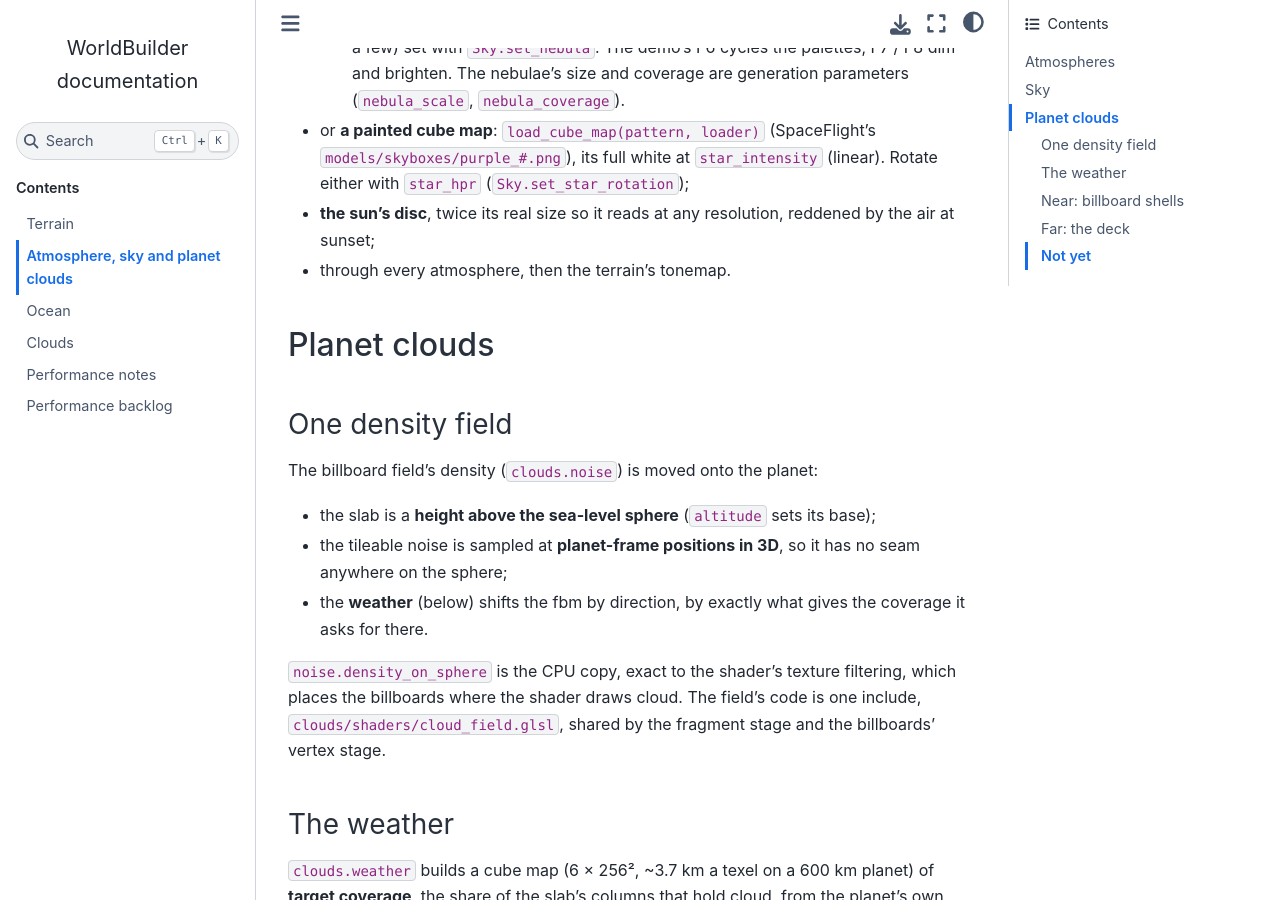
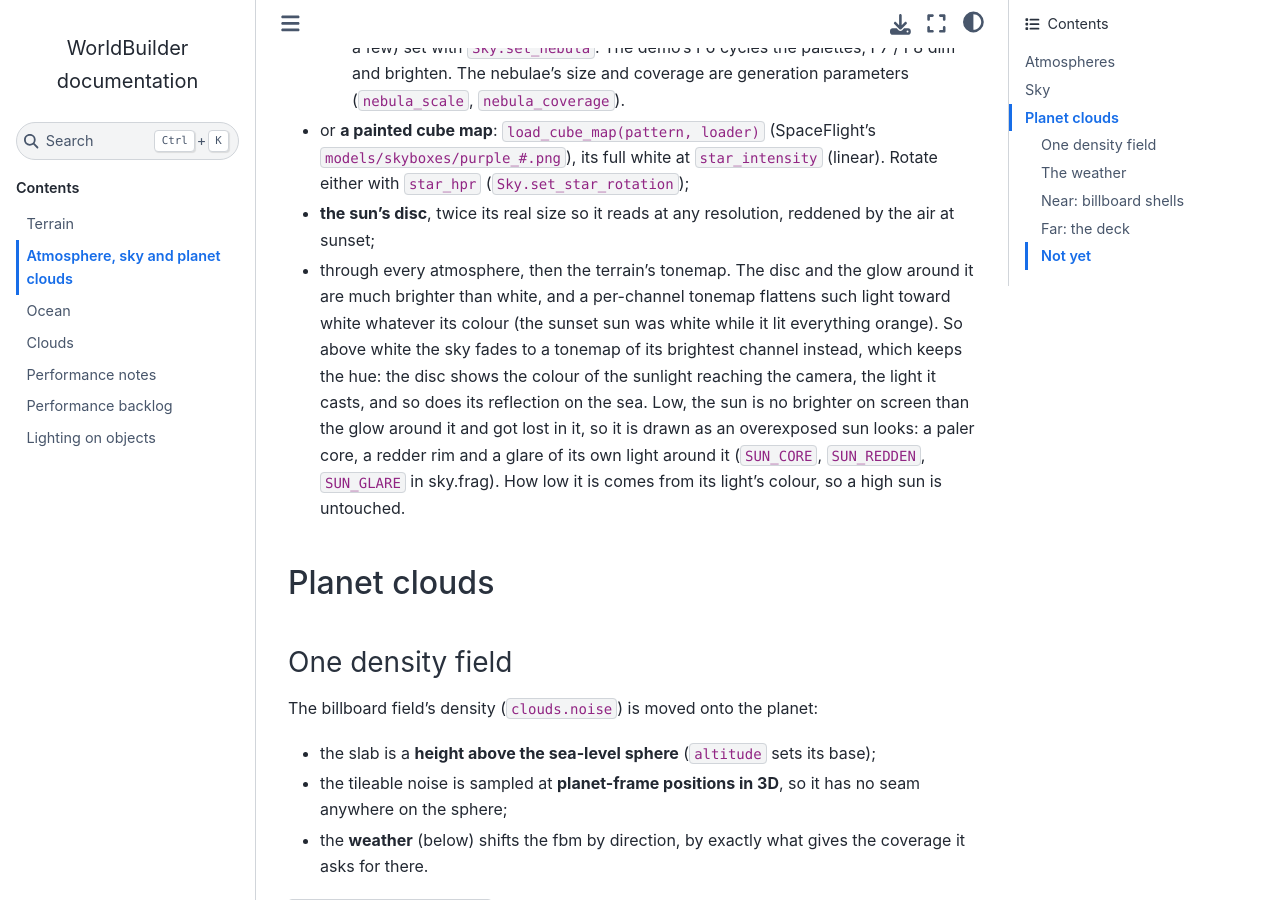
Before and after one commit to JoeDalton/WorldBuilder, a Sphinx documentation site: the page built from docs/source/atmosphere.md, in a window 1280 px wide and 900 px high, scrolled down 4027 px. Built offline with Sphinx 7.4.7 and the Sphinx Book theme 1.1.4, drawn with Linux system fonts in a browser that asks for light colours; pages that are not in the unit, such as notebooks, are missing from menus.

Commit message:
Better sun look at sunset

```diff
--- a/docs/source/atmosphere.md
+++ b/docs/source/atmosphere.md
@@ -159,7 +159,17 @@ Its shader shows:
   (linear). Rotate either with `star_hpr` (`Sky.set_star_rotation`);
 - **the sun's disc**, twice its real size so it reads at any resolution,
   reddened by the air at sunset;
-- through every atmosphere, then the terrain's tonemap.
+- through every atmosphere, then the terrain's tonemap. The disc and the glow
+  around it are much brighter than white, and a per-channel tonemap flattens
+  such light toward white whatever its colour (the sunset sun was white while
+  it lit everything orange). So above white the sky fades to a tonemap of its
+  brightest channel instead, which keeps the hue: the disc shows the colour of
+  the sunlight reaching the camera, the light it casts, and so does its
+  reflection on the sea. Low, the sun is no brighter on screen than the glow
+  around it and got lost in it, so it is drawn as an overexposed sun looks: a
+  paler core, a redder rim and a glare of its own light around it
+  (`SUN_CORE`, `SUN_REDDEN`, `SUN_GLARE` in sky.frag). How low it is comes
+  from its light's colour, so a high sun is untouched.
 
 ## Planet clouds
 
```
Also changed, not shown: docs/source/index.md (+1 -0 lines), docs/source/object_lighting.md (added, +72 -0 lines), 2 other files.
